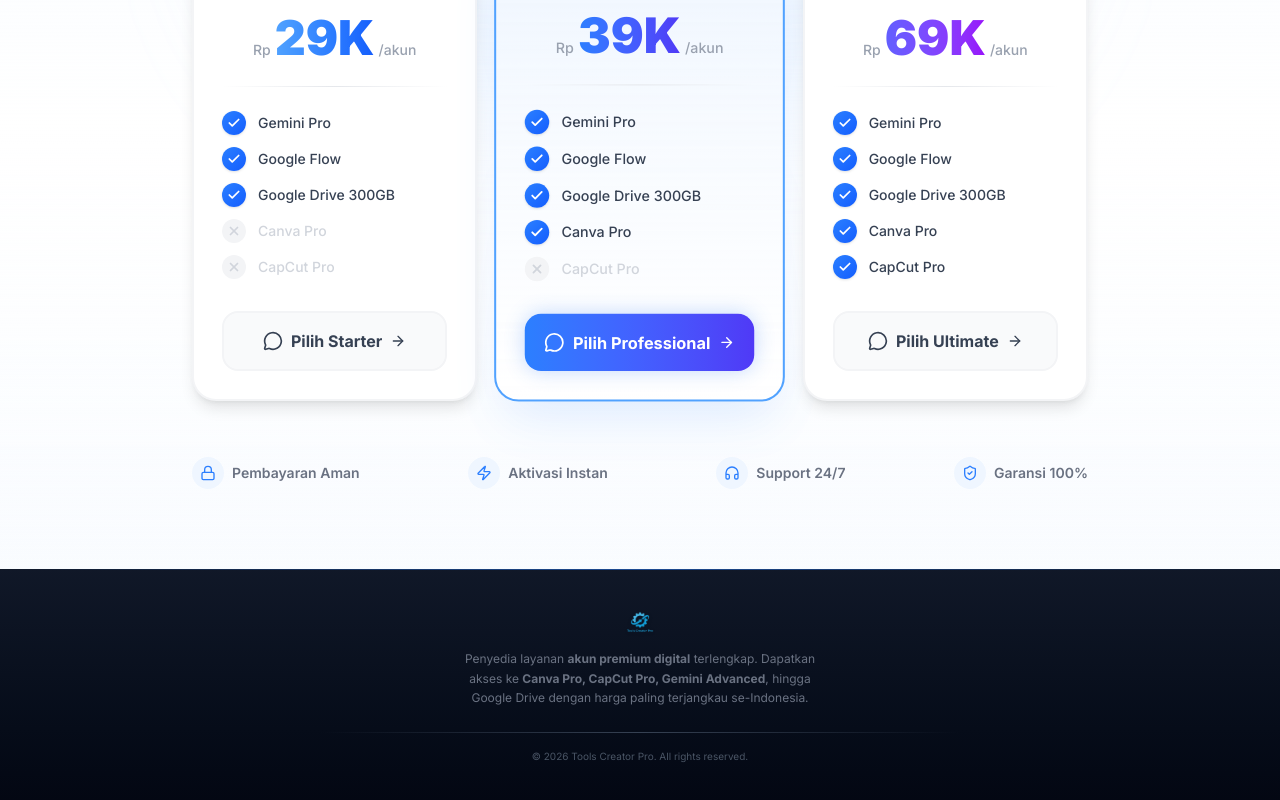
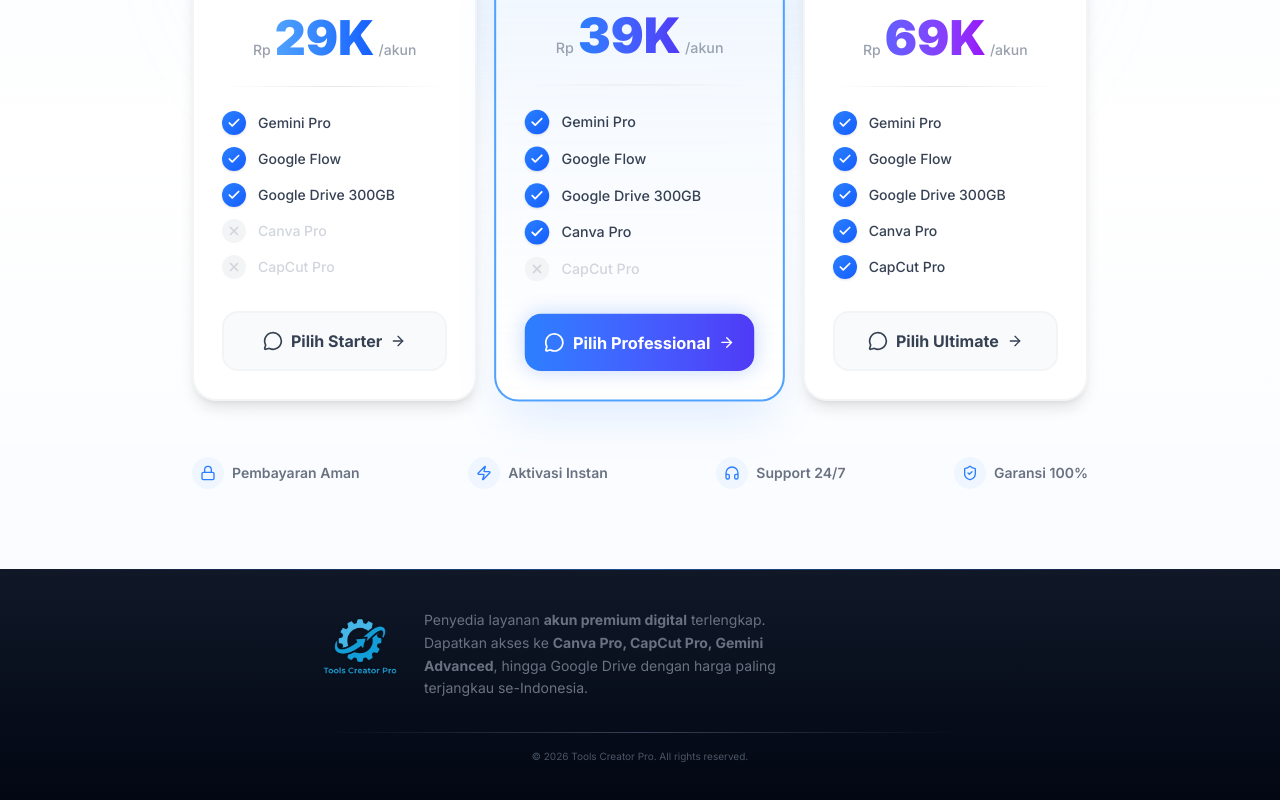
Before and after one commit to logicnodee/tools-creator-pro, a React (Vite) app: page / in a window 1280 px wide. Shown: the part 2062-2862 px from the top of the page. Built offline with nearby package versions, Linux system fonts and the light colour scheme.

Commit message:
Update footer layout: large logo left, description right

```diff
--- a/src/components/Footer.jsx
+++ b/src/components/Footer.jsx
@@ -6,11 +6,9 @@
 
             <div className="relative z-10 max-w-2xl mx-auto px-4 py-10">
                 {/* Brand */}
-                <div className="text-center mb-6">
-                    <div className="flex items-center justify-center gap-2 mb-3">
-                        <img src="/images/icon.webp" alt="Logo ToolsPro" className="w-7 h-7 object-contain drop-shadow" />
-                    </div>
-                    <p className="text-gray-500 text-xs max-w-sm mx-auto leading-relaxed">
+                <div className="mb-8 flex flex-col sm:flex-row items-center sm:items-start text-center sm:text-left gap-4 sm:gap-6">
+                    <img src="/images/icon.webp" alt="Logo ToolsPro" className="w-16 h-16 sm:w-20 sm:h-20 object-contain drop-shadow shrink-0" />
+                    <p className="text-gray-500 text-xs sm:text-sm max-w-sm leading-relaxed">
                         Penyedia layanan <strong>akun premium digital</strong> terlengkap. Dapatkan akses ke <strong>Canva Pro, CapCut Pro, Gemini Advanced</strong>, hingga Google Drive dengan harga paling terjangkau se-Indonesia.
                     </p>
                 </div>
```
